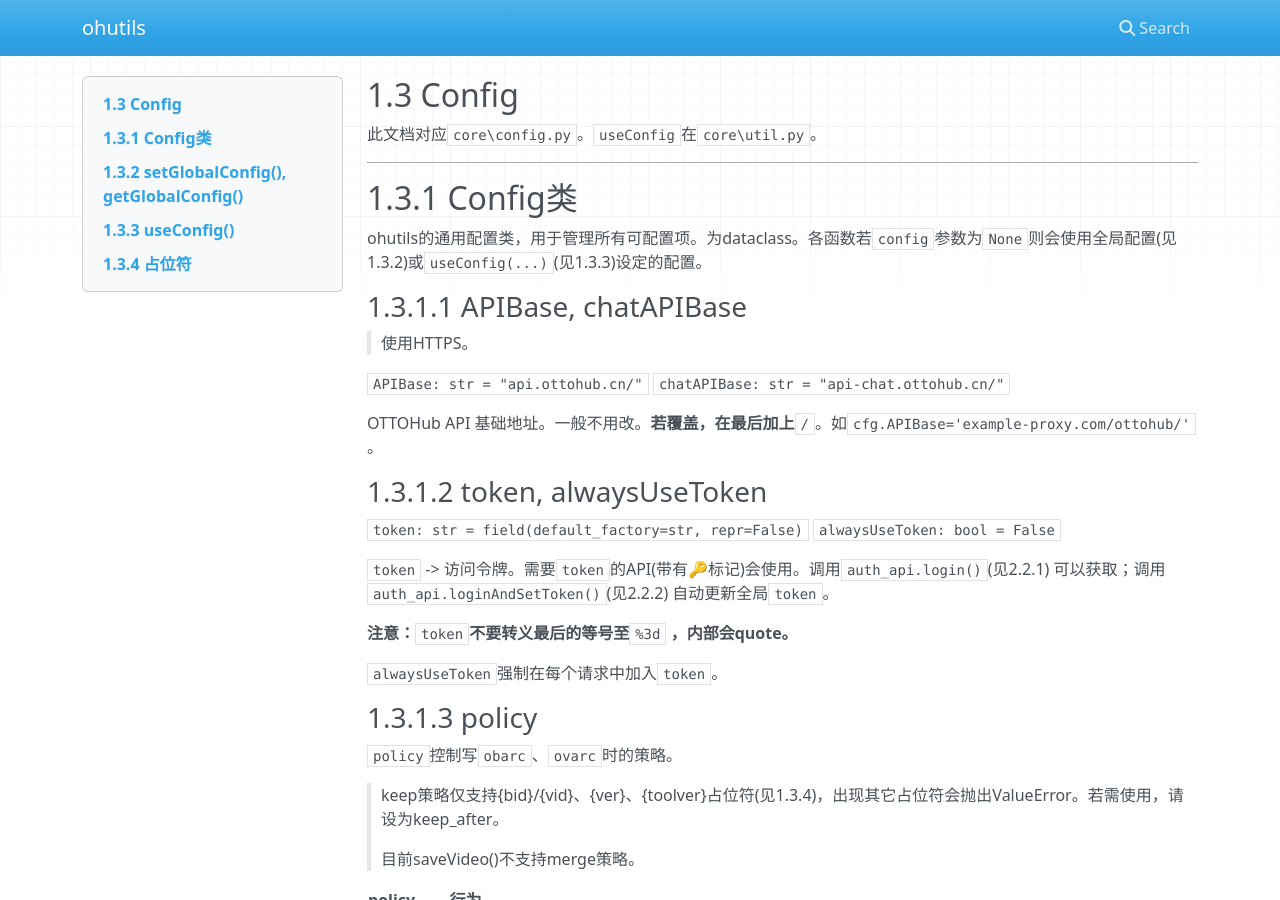
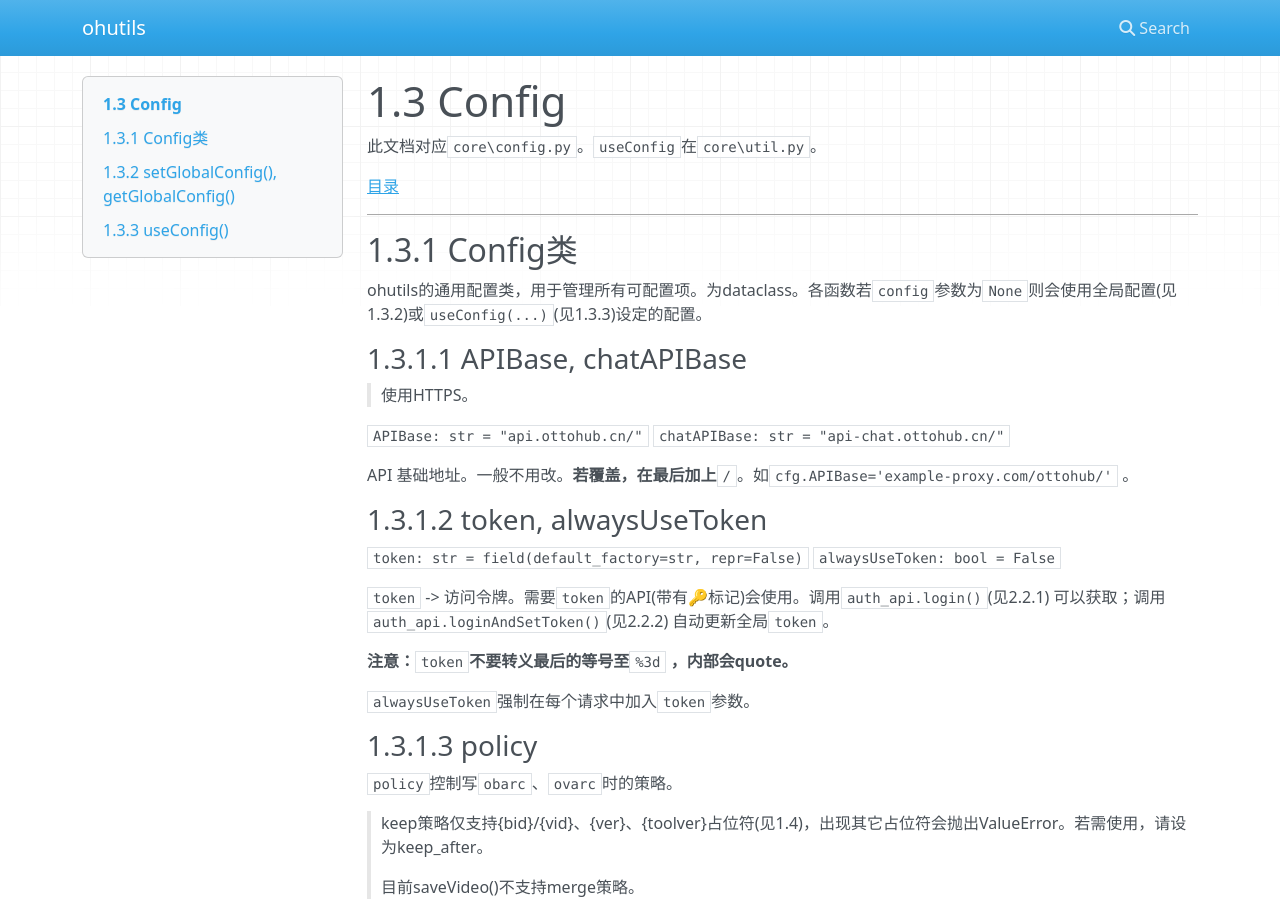
Before and after one commit to snallitnicsAinesataw/ohutils, an MkDocs documentation site: the page built from docs/config.md, in a window 1280 px wide and 900 px high. Built offline with MkDocs 1.6.1, drawn with Linux system fonts in a browser that asks for light colours; nearby versions of some CDN libraries; some of the changed text lies outside the part shown.

Commit message:
edit: add const ROLE_* and PERM_*; add two channel_api; add exceptions.md; update nav.md

````diff
--- a/docs/config.md
+++ b/docs/config.md
@@ -1,5 +1,7 @@
-## 1.3 Config
+# 1.3 Config
 此文档对应`core\config.py`。`useConfig`在`core\util.py`。
+
+[目录](nav.md)
 
 ---
 ## 1.3.1 Config类
@@ -12,7 +14,7 @@
 `APIBase: str = "api.ottohub.cn/"`
 `chatAPIBase: str = "api-chat.ottohub.cn/"`
 
-OTTOHub API 基础地址。一般不用改。**若覆盖，在最后加上**`/`。如`cfg.APIBase='example-proxy.com/ottohub/'` 。
+API 基础地址。一般不用改。**若覆盖，在最后加上**`/`。如`cfg.APIBase='example-proxy.com/ottohub/'` 。
 
 ### 1.3.1.2 token, alwaysUseToken
 `token: str = field(default_factory=str, repr=False)`
@@ -22,13 +24,13 @@
 
 **注意：**`token`**不要转义最后的等号至**`%3d` **，内部会quote。**
 
-`alwaysUseToken`强制在每个请求中加入`token`。
+`alwaysUseToken`强制在每个请求中加入`token`参数。
 
 
 ### 1.3.1.3 policy
 `policy`控制写`obarc`、`ovarc`时的策略。
 
-> keep策略仅支持{bid}/{vid}、{ver}、{toolver}占位符(见1.3.4)，出现其它占位符会抛出ValueError。若需使用，请设为keep_after。
+> keep策略仅支持{bid}/{vid}、{ver}、{toolver}占位符(见1.4)，出现其它占位符会抛出ValueError。若需使用，请设为keep_after。
 
 > 目前saveVideo()不支持merge策略。
 
@@ -112,7 +114,7 @@
 
 `indexPath` -> 保存索引文件JSON的路径。
 
-`seigaPath, mediaPath, videoPath` -> 保存静画、素材、**下载的视频文件**(downloadVideo)路径。
+`seigaPath, mediaPath, videoPath` -> 保存静画、素材、**下载的视频文件**(`downloadVideo`)路径。
 
 `chunkPath` -> `.obchk`文件保存位置。
 
@@ -120,15 +122,15 @@
 ### 1.3.1.8 *Name
 包含`obarcName, ovarcName, seigaName, mediaName, videoName, SQLName`。
 
-| 项             | 默认值                                 | 解释                         |
-|---------------|-------------------------------------|----------------------------|
-| obarcName     | `{bid}`                             | `.obarc`文件名。支持占位符(见1.3.4)。 |
-| ovarcName     | `{vid}`                             | `.ovarc`文件名。支持占位符。         |
-| seigaName     | `sid{sid}_p{page}.jpg`              | 下载的静画文件名。支持占位符。            |
-| mediaName     | `m_id{m_id}.{ext}`                  | 素材文件名。支持占位符。               |
-| videoName     | `{vid}_ou{uid}.mp4`                 | 下载的视频文件名。支持占位符。            |
-| SQLName       | `ohutils.db`                        | 导出数据库的文件名。                 |
-| blogChunkName | `chk_{start}_{end}_fl-{flag}.obchk` | `.obchk`文件名。               |
+| 项             | 默认值                                 | 解释                       |
+|---------------|-------------------------------------|--------------------------|
+| obarcName     | `{bid}`                             | `.obarc`文件名。支持占位符(见1.4)。 |
+| ovarcName     | `{vid}`                             | `.ovarc`文件名。支持占位符。       |
+| seigaName     | `sid{sid}_p{page}.jpg`              | 下载的静画文件名。支持占位符。          |
+| mediaName     | `m_id{m_id}.{ext}`                  | 素材文件名。支持占位符。             |
+| videoName     | `{vid}_ou{uid}.mp4`                 | 下载的视频文件名。支持占位符。          |
+| SQLName       | `ohutils.db`                        | 导出数据库的文件名。               |
+| blogChunkName | `chk_{start}_{end}_fl-{flag}.obchk` | `.obchk`文件名。             |
 
 ### 1.3.1.9 *IdxName, indexName, *GlobName
 包含`indexName, userCommentIdxName, OBCCommentIdxName, obarcGlobName, ovarcGlobName`。
@@ -239,7 +241,6 @@
 
 复制一个`Config`对象。等价于`dataclasses.replace(config)`。
 
-
 ---
 ## 1.3.2 setGlobalConfig(), getGlobalConfig()
 `setGlobalConfig(config: Config) -> None` `getGlobalConfig() -> Config`
@@ -269,6 +270,3 @@
     ohutils.setGlobalConfig(cfg3)          # 无效
     ohutils.blog_api.getBlogDetail(12306)  # 还是cfg2
 ```
-
-## 1.3.4 占位符
-TODO
````
Also changed, not shown: other parts of docs/config.md (+1 -1 lines), docs/_devnote.md (+1 -0 lines), docs/chat.md (+2 -0 lines), docs/exceptions.md (added, +90 -0 lines), docs/nav.md (+5 -1 lines), 4 other files.
